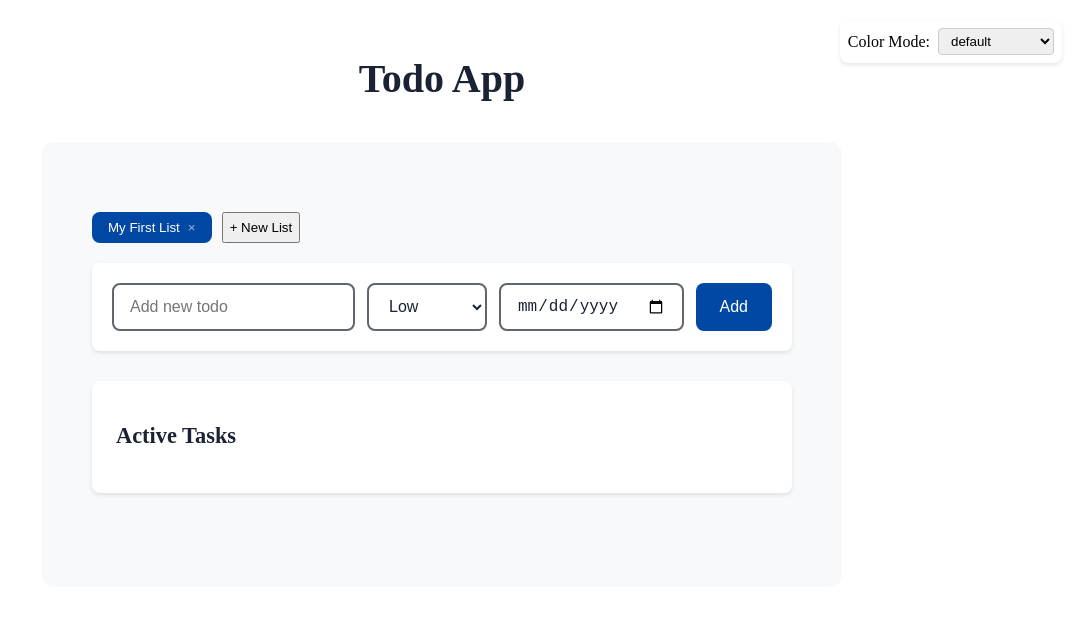
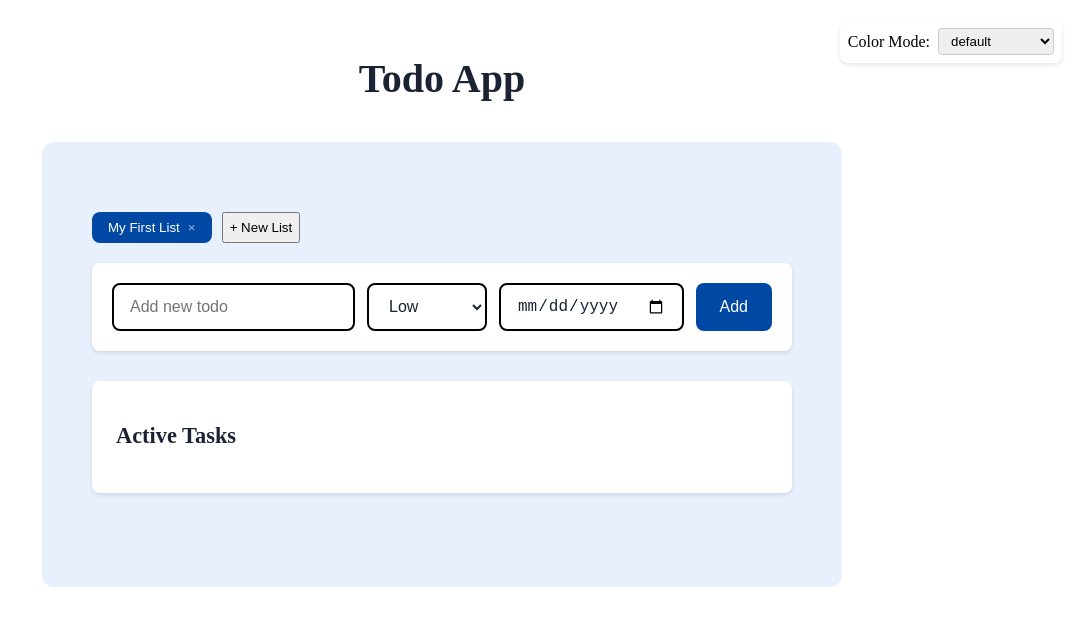
Before and after one commit to alstdu/angular-todo-app, an Angular app: page / in a window 1280 px wide. Shown: the top 626 px of the page, without its empty margins (198-1280 px from the left). Built offline with nearby package versions, Linux system fonts and the light colour scheme.

Commit message:
fix: Adjust colors to meet WCAG guidelines

```diff
--- a/src/app/app.component.sass
+++ b/src/app/app.component.sass
@@ -4,7 +4,7 @@
   padding: 20px
 
 .todo-app
-  background: #f8f9fa
+  background: #e8f0fe
   border-radius: 12px
   padding: 30px
 
--- a/src/app/todo-list/todo-list.component.sass
+++ b/src/app/todo-list/todo-list.component.sass
@@ -5,8 +5,8 @@ $warning-color: var(--warning-color)
 $danger-color: var(--danger-color)
 $text-color: var(--text-color)
 $background-color: #ffffff  // White background
-$gray-light: #f8f9fa
-$gray-medium: #5f666d      // 5.54:1 against white - secondary text
+$blue-light: #e8f0fe
+$gray-medium: #000       // 5.54:1 against white - secondary text
 $border-radius: 8px
 $box-shadow: 0 2px 4px rgba(0, 0, 0, 0.1)
 
@@ -118,7 +118,7 @@ $box-shadow: 0 2px 4px rgba(0, 0, 0, 0.1)
   .due-date
     padding: 4px 8px
     border-radius: 4px
-    background-color: $gray-light
+    background-color: $blue-light
     font-size: 0.85rem
     margin-right: 8px
 
@@ -129,7 +129,7 @@ $box-shadow: 0 2px 4px rgba(0, 0, 0, 0.1)
 // Add some general styles to app.component.sass
 \:host
   display: block
-  background-color: $gray-light
+  background-color: $blue-light
   min-height: fit-content
   padding: 40px 20px
 
@@ -153,7 +153,7 @@ $box-shadow: 0 2px 4px rgba(0, 0, 0, 0.1)
   padding: 8px 16px
   border: none
   border-radius: $border-radius
-  background: $gray-light
+  background: $blue-light
   cursor: pointer
   white-space: nowrap
   display: flex
```
